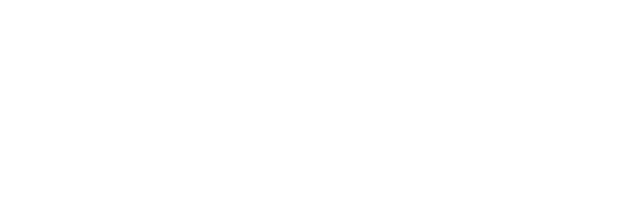
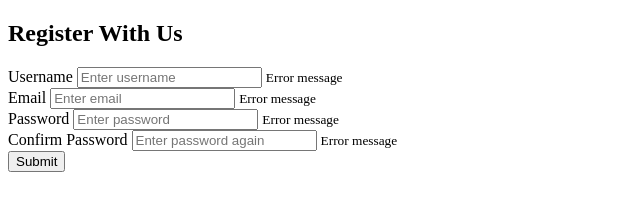
Before and after one commit to volbur/1-Form-Validator-vanilla-js-, a plain HTML site: page index.htm in a window 1280 px wide. Shown: the whole page, without its empty margins (0-640 px from the left). Drawn offline with Linux system fonts and the light colour scheme.

Commit message:
[idex.html] addid form

```diff
--- a/index.htm
+++ b/index.htm
@@ -1,12 +1,43 @@
 <!DOCTYPE html>
 <html lang="en">
-<head>
-    <meta charset="UTF-8">
-    <meta http-equiv="X-UA-Compatible" content="IE=edge">
-    <meta name="viewport" content="width=device-width, initial-scale=1.0">
-    <title>Document</title>
-</head>
-<body>
-
-</body>
+  <head>
+    <meta charset="UTF-8" />
+    <meta http-equiv="X-UA-Compatible" content="IE=edge" />
+    <meta name="viewport" content="width=device-width, initial-scale=1.0" />
+    <title>Form Validator</title>
+  </head>
+  <body>
+    <div class="container">
+      <div class="container">
+        <form id="form" class="form">
+          <h2>Register With Us</h2>
+          <div class="form-control">
+            <label for="username">Username</label>
+            <input type="text" id="username" placeholder="Enter username" />
+            <small>Error message</small>
+          </div>
+          <div class="form-control">
+            <label for="email">Email</label>
+            <input type="text" id="email" placeholder="Enter email" />
+            <small>Error message</small>
+          </div>
+          <div class="form-control">
+            <label for="password">Password</label>
+            <input type="password" id="password" placeholder="Enter password" />
+            <small>Error message</small>
+          </div>
+          <div class="form-control">
+            <label for="password2">Confirm Password</label>
+            <input
+              type="password"
+              id="password2"
+              placeholder="Enter password again"
+            />
+            <small>Error message</small>
+          </div>
+          <button type="submit">Submit</button>
+        </form>
+      </div>
+    </div>
+  </body>
 </html>
```
